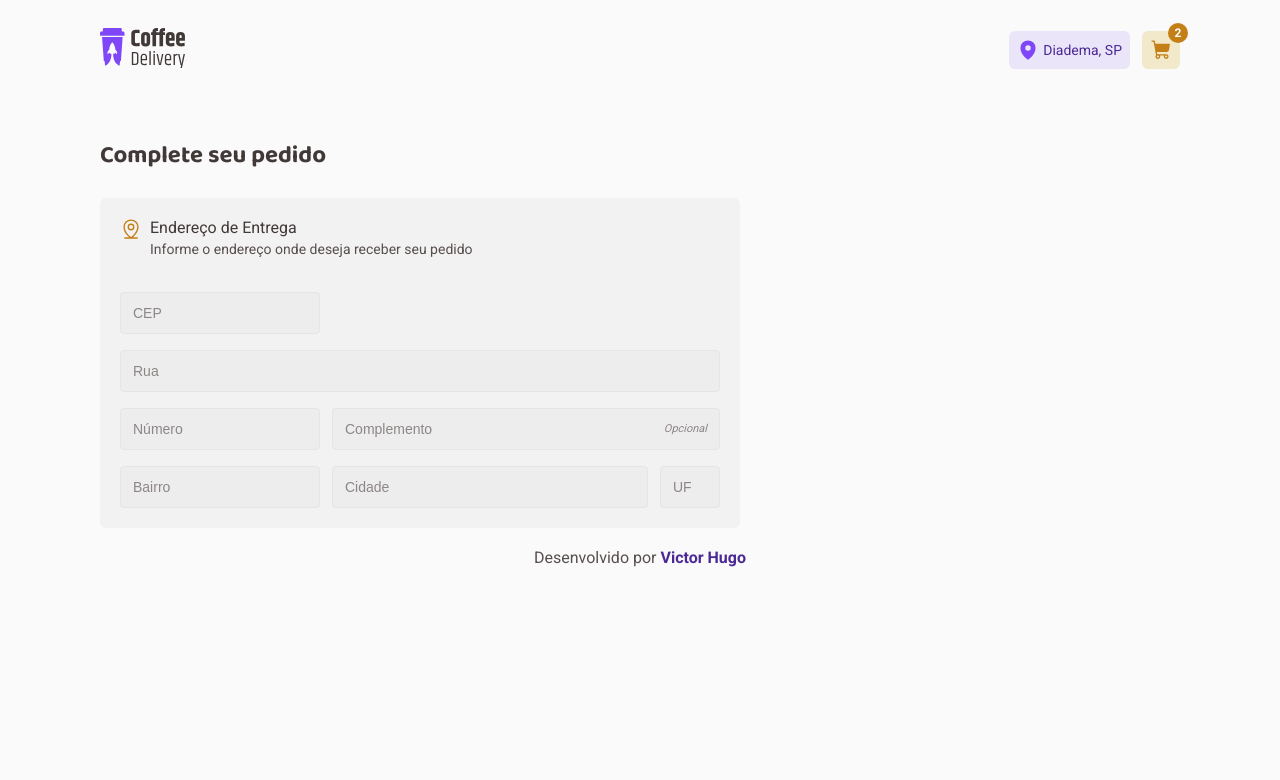
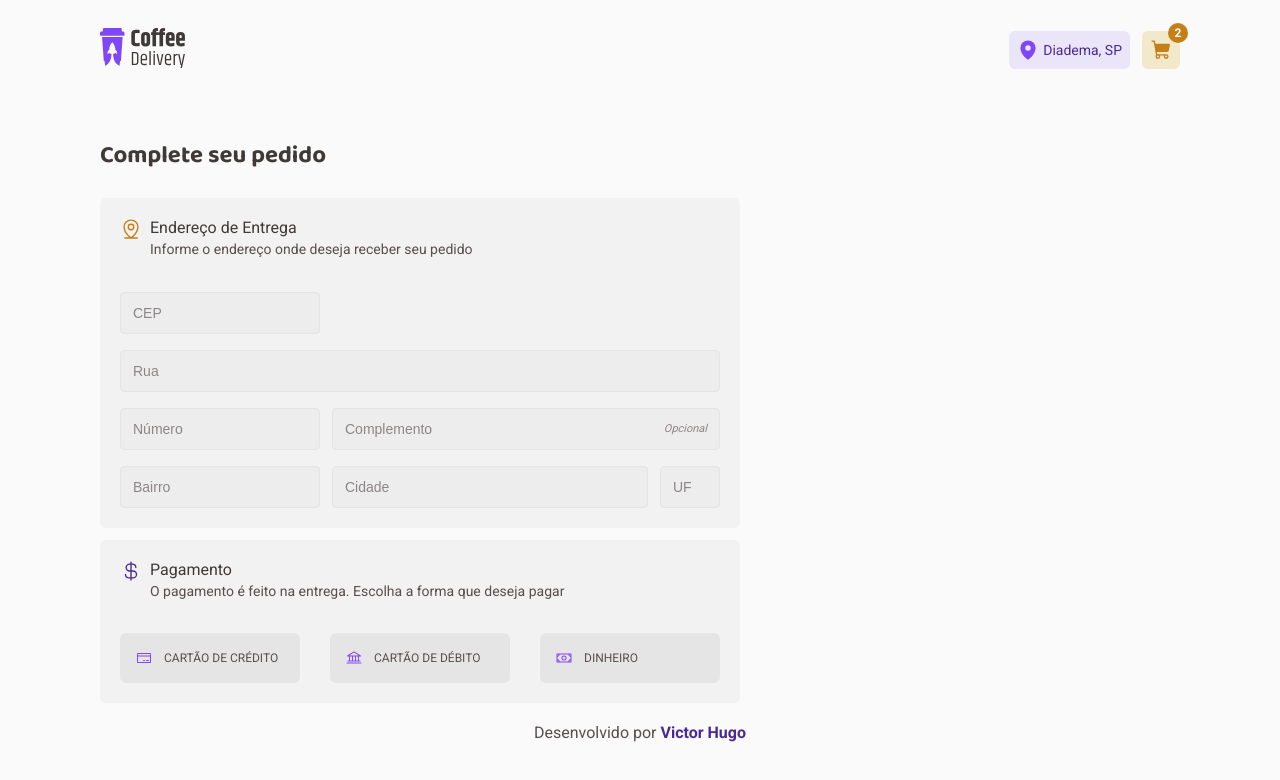
Before and after one commit to vctrhugoop/coffee-delivery, a React (Vite) app: page /checkout-order in a window 1280 px wide. Shown: the top 780 px of the page. Built offline with nearby package versions, Linux system fonts and the light colour scheme.

Commit message:
✨ feat: create paymet method component

```diff
--- /dev/null
+++ b/src/pages/CheckoutOrder/components/CheckoutOrderForm/PaymentMethodInput.tsx
@@ -0,0 +1,26 @@
+import { InputHTMLAttributes, ReactNode } from 'react';
+import { ContentContainer, PaymentMethodInputContainer } from './styles';
+
+interface PaymentMethodInputProps
+  extends InputHTMLAttributes<HTMLInputElement> {
+  icon: ReactNode;
+  label: string;
+}
+export function PaymentMethodInput({
+  id,
+  icon,
+  label,
+  ...props
+}: PaymentMethodInputProps) {
+  return (
+    <PaymentMethodInputContainer>
+      <input id={id} type='radio' {...props} name='paymentMethod' />
+      <label htmlFor={id}>
+        <ContentContainer>
+          {icon}
+          <span>{label}</span>
+        </ContentContainer>
+      </label>
+    </PaymentMethodInputContainer>
+  );
+}
--- a/src/pages/CheckoutOrder/components/CheckoutOrderForm/index.tsx
+++ b/src/pages/CheckoutOrder/components/CheckoutOrderForm/index.tsx
@@ -1,10 +1,21 @@
-import { MapPinLine } from '@phosphor-icons/react';
+import {
+  Bank,
+  CreditCard,
+  CurrencyDollar,
+  MapPinLine,
+  Money,
+} from '@phosphor-icons/react';
 import { useTheme } from 'styled-components';
 
 import { SectionTitleContainer } from '../../styles';
 import { HeadingText } from '../HeadingText';
 import { AddressForm } from './AddressForm';
-import { CheckoutOrderFormContainer, SectionFormContainer } from './styles';
+import { PaymentMethodInput } from './PaymentMethodInput';
+import {
+  CheckoutOrderFormContainer,
+  PaymentMethodOptionsContainer,
+  SectionFormContainer,
+} from './styles';
 
 export function CheckoutOrderForm() {
   const { colors } = useTheme();
@@ -20,6 +31,31 @@ export function CheckoutOrderForm() {
         />
         <AddressForm />
       </SectionFormContainer>
+
+      <SectionFormContainer>
+        <HeadingText
+          title='Pagamento'
+          subtitle='O pagamento é feito na entrega. Escolha a forma que deseja pagar'
+          icon={<CurrencyDollar size={22} color={colors['purple-700']} />}
+        />
+        <PaymentMethodOptionsContainer>
+          <PaymentMethodInput
+            icon={<CreditCard size={16} color={colors['purple-500']} />}
+            label='Cartão de Crédito'
+            id='creditCard'
+          />
+          <PaymentMethodInput
+            icon={<Bank size={16} color={colors['purple-500']} />}
+            label='Cartão de Débito'
+            id='debitCard'
+          />
+          <PaymentMethodInput
+            icon={<Money size={16} color={colors['purple-500']} />}
+            label='Dinheiro'
+            id='money'
+          />
+        </PaymentMethodOptionsContainer>
+      </SectionFormContainer>
     </CheckoutOrderFormContainer>
   );
 }
--- a/src/pages/CheckoutOrder/components/CheckoutOrderForm/styles.ts
+++ b/src/pages/CheckoutOrder/components/CheckoutOrderForm/styles.ts
@@ -41,3 +41,59 @@ export const AddressesFormContainer = styled.div`
     }
   }
 `;
+
+export const PaymentMethodOptionsContainer = styled.div`
+  display: flex;
+  flex-direction: column;
+  justify-content: center;
+  align-items: center;
+  gap: 1.2rem;
+
+  @media screen and (min-width: 768px) {
+    display: flex;
+    flex-direction: row;
+    justify-content: space-between;
+  }
+`;
+
+export const PaymentMethodInputContainer = styled.div`
+  display: flex;
+  align-items: center;
+
+  height: 5rem;
+  width: 18rem;
+  padding: 1.6rem;
+
+  background-color: ${({ theme }) => theme.colors['base-button']};
+  border-radius: 6px;
+
+  input {
+    visibility: hidden;
+    appearance: none;
+  }
+
+  &:hover {
+    background: ${({ theme }) => theme.colors['base-hover']};
+  }
+
+  user-select: none;
+
+  cursor: pointer;
+`;
+
+export const ContentContainer = styled.div`
+  display: flex;
+  align-items: center;
+  justify-content: center;
+  gap: 1.2rem;
+
+  span {
+    font-size: 1.2rem;
+    line-height: 160%;
+    text-transform: uppercase;
+
+    color: ${({ theme }) => theme.colors['base-text']};
+  }
+
+  cursor: pointer;
+`;
```
